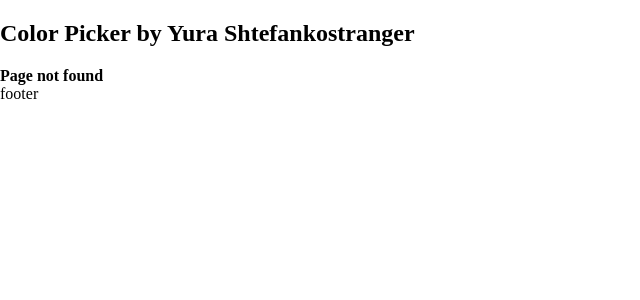
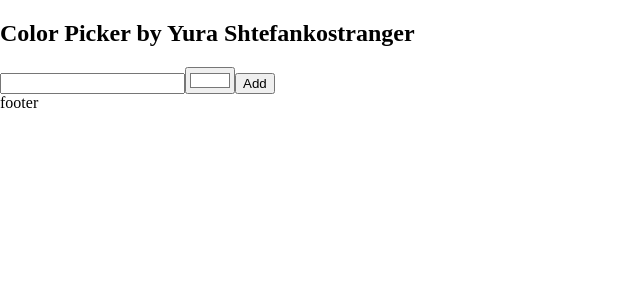
Before and after one commit to Viper-JSX/Colormania-React, a React (Create React App) app: page /tables/1/add-color in a window 1280 px wide. Before the commit this address had no page. Shown: the top 300 px of the page, without its empty margins (0-640 px from the left). Built offline with nearby package versions, Linux system fonts and the light colour scheme.

Commit message:
added color chnage handler

```diff
--- a/src/components/Color_editor/Color_editor.tsx
+++ b/src/components/Color_editor/Color_editor.tsx
@@ -1,10 +1,26 @@
-import { ColorEditorProps } from "../../typescript/types";
+import React, { useState } from "react";
+import { ColorEditorProps, RGBValue } from "../../typescript/types";
+import iro from "@jaames/iro";
 
 function ColorEditor({ mode } : ColorEditorProps):JSX.Element{
-    console.log(mode)
+    //console.log(mode)
+
+    const [ currentColorValue, setCurrentColorValue ] = useState<{ hex: string, rgb: RGBValue }>({
+        hex: "#ffffff",
+        rgb: {r: 255, g: 255, b: 255}
+    });
+
+    function handleColorInput(event: React.ChangeEvent<HTMLInputElement>){
+        setCurrentColorValue({hex: event.target.value, rgb: { r: 255, g: 255, b: 255 }});
+
+        console.log(event.target.value);
+    }
+
     return(
         <div className="colorEditor">
-            <input type="color" />
+            <input className="colorNameInput" type="text"/>
+            <input className="rgbInput" type="color" value={currentColorValue.hex}  onChange={handleColorInput}  />
+            <button className="addColorTotable">Add</button>
         </div>
     );
 }
--- a/src/components/Layout/Layout.tsx
+++ b/src/components/Layout/Layout.tsx
@@ -30,7 +30,7 @@ function Layout({ appTitle, tablesToRender, handleColorModeChange, handleTablesS
                         )
                     }
 
-                    <Route path="/tables/:tablename/create-color" element={<ColorEditor mode="create" />} />
+                    <Route path="/tables/:tablename/add-color" element={<ColorEditor mode="create" />} />
                     <Route path="/tables/:tablename/:colorname/edit" element={<ColorEditor mode="edit" />} />
                     <Route path="/user" element={<UserProfile />} />
                     <Route path="*" element={<b>Page not found</b>} />
```
